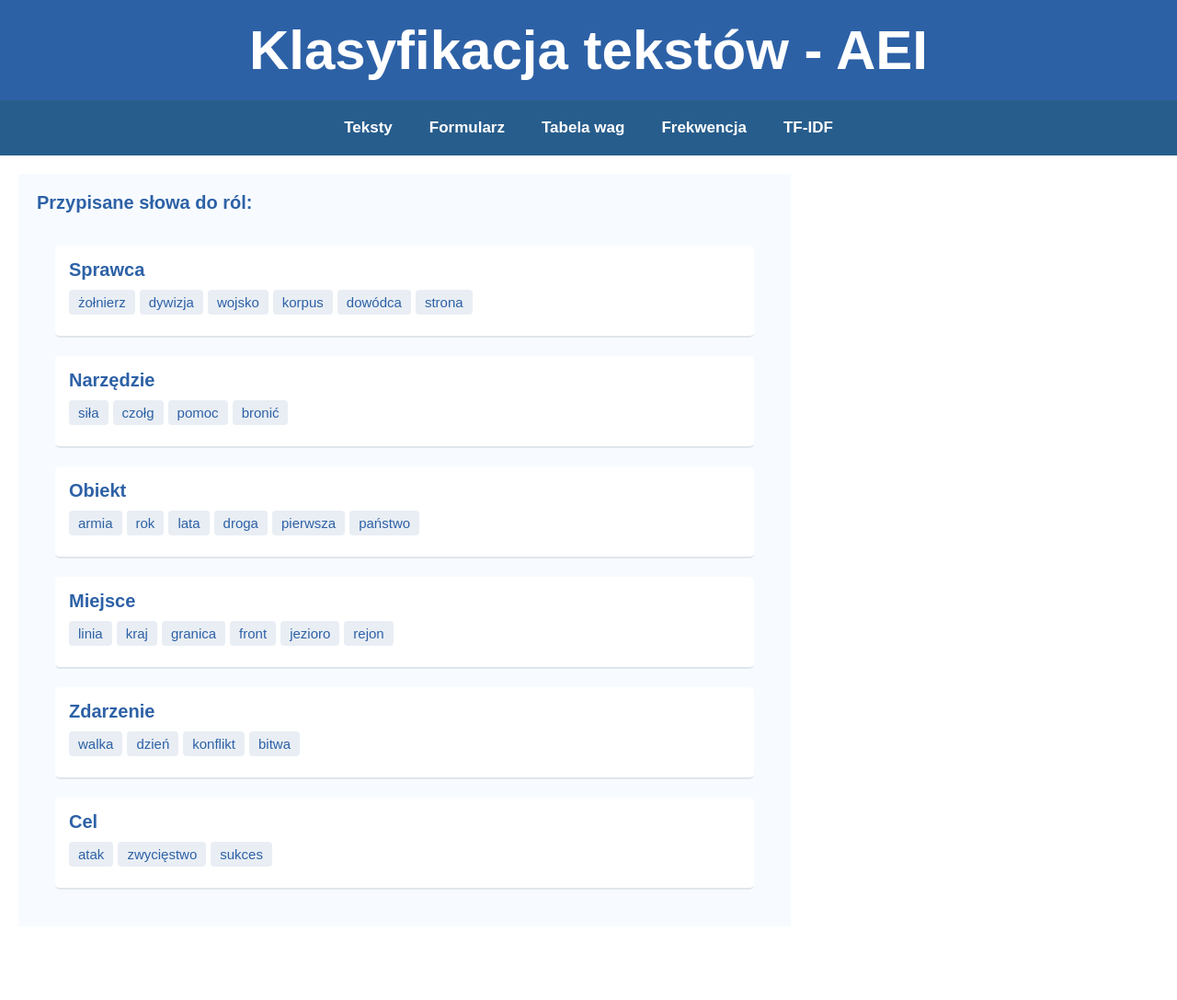
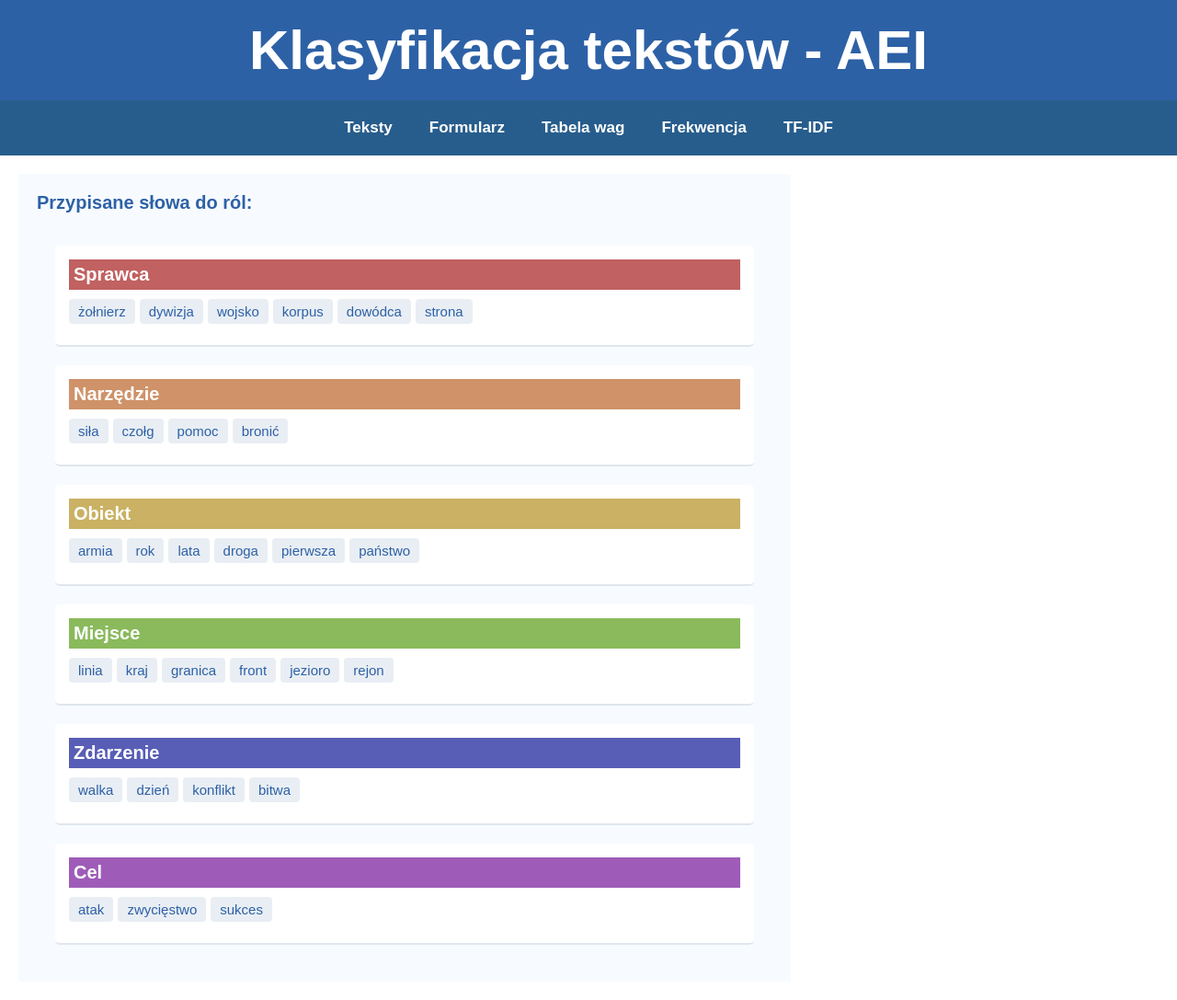
Before and after one commit to BlairKirara/aei_flask, a Flask app: page /formularz in a window 1280 px wide. Shown: the whole page at 92% size. Before the commit the page ends 967 px from the top, so only its background shows below. Run offline with Flask 3, Linux system fonts and the light colour scheme; parts of the project's set-up code (start-up, migrations or seed data) failed here and were passed over.

Commit message:
add word colors in texts

```diff
--- a/app.py
+++ b/app.py
@@ -168,7 +168,8 @@ def wagi():
 def paginate(items, page, per_page=10):
     start = (page - 1) * per_page
     end = start + per_page
-    return items[start:end]
+    return items[start:end], start
+
 
 @app.route('/tfidf')
 def tfidf():
@@ -199,11 +200,16 @@ def lista_frekwencyjna():
     per_page = 10
     total_pages = (len(wyniki_frekwencji) + per_page - 1) // per_page
 
-    paginated_frekwencja = paginate(wyniki_frekwencji, page, per_page)
+    # Paginacja: dane oraz offset
+    paginated_frekwencja, offset = paginate(wyniki_frekwencji, page, per_page)
 
-    return render_template('lista_frekwencyjna.html',
-                           wyniki_frekwencji=enumerate(paginated_frekwencja, start=1),
-                           page=page, total_pages=total_pages, tekst_type=tekst_type)
+    return render_template(
+        'lista_frekwencyjna.html',
+        wyniki_frekwencji=enumerate(paginated_frekwencja, start=offset + 1),
+        page=page,
+        total_pages=total_pages,
+        tekst_type=tekst_type
+    )
 
 
 if __name__ == '__main__':
--- a/static/style.css
+++ b/static/style.css
@@ -314,14 +313,17 @@ p {
 }
 
 
-.sprawca { background-color: #FFD700; }  /* Złoty */
-.narzędzie { background-color: #FF4500; } /* Pomarańczowy */
-.obiekt { background-color: #1E90FF; }   /* Niebieski */
-.miejsce { background-color: #32CD32; }  /* Zielony */
-.zdarzenie { background-color: #8A2BE2; } /* Fioletowy */
-.cel { background-color: #FF69B4; }      /* Różowy */
+.sprawca { background-color: #c16161; }  /* Złoty */
+.narzędzie { background-color: #cf9269; } /* Pomarańczowy */
+.obiekt { background-color: #cab163; }   /* Niebieski */
+.miejsce { background-color: #8aba5c; }  /* Zielony */
+.zdarzenie { background-color: #585eb5; } /* Fioletowy */
+.cel { background-color: #9e5cb8; }      /* Różowy */
 span { padding: 2px; border-radius: 4px; }
 
+.nazwa-roli{
+    padding: 5px;
+}
 
 
 .roles-weight {
@@ -375,7 +377,7 @@ span { padding: 2px; border-radius: 4px; }
     margin-bottom: 10px;
     font-size: 20px;
     font-weight: bold;
-    color: #2d61a6;
+    color: white;
 }
 
 .word-list {
--- a/templates/formularz.html
+++ b/templates/formularz.html
@@ -5,7 +5,8 @@
     <h2 class="text-instruction">Przypisane słowa do ról:</h2>
     {% for role, words in words.items() %}
     <div class="role-section">
-        <h3>{{ role.capitalize() }}</h3>
+        <!-- Dodajemy klasę CSS w zależności od roli -->
+        <h3 class="{{ role }} nazwa-roli">{{ role.capitalize() }}</h3>
         <ul class="word-list">
             {% for word in words %}
             <li class="word-item">{{ word }}</li>
```
Also changed, not shown: other parts of static/style.css (+13 -10 lines).
